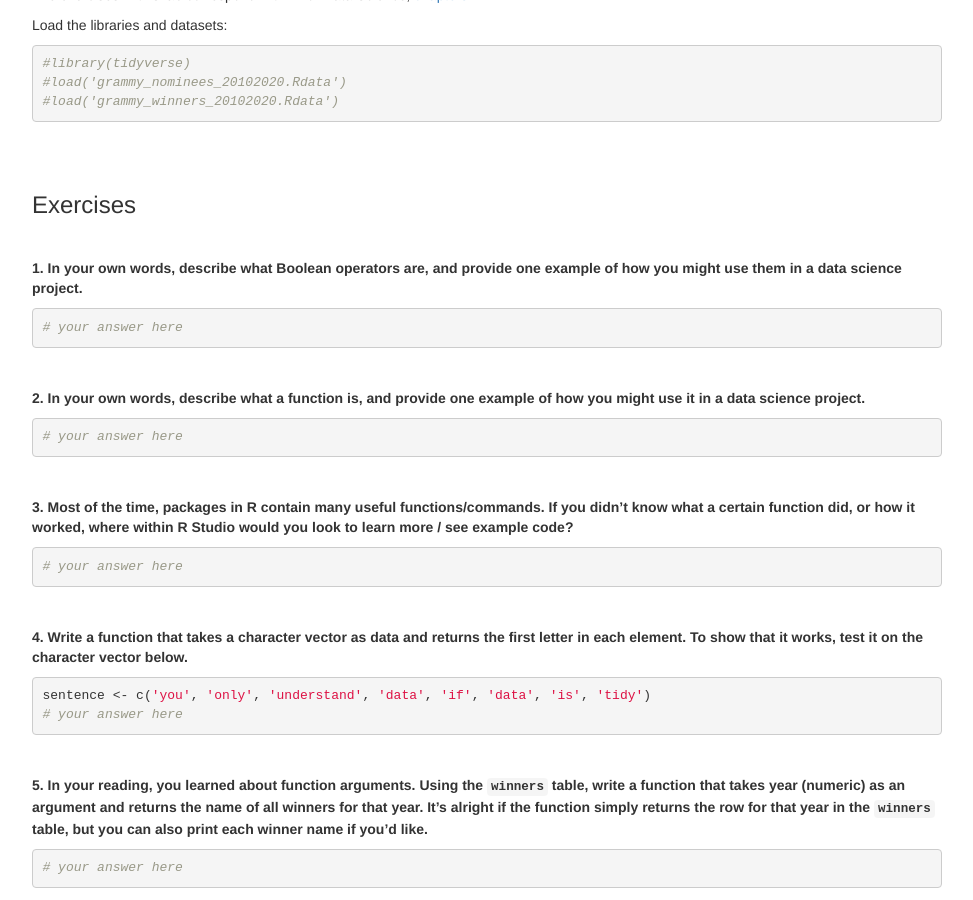
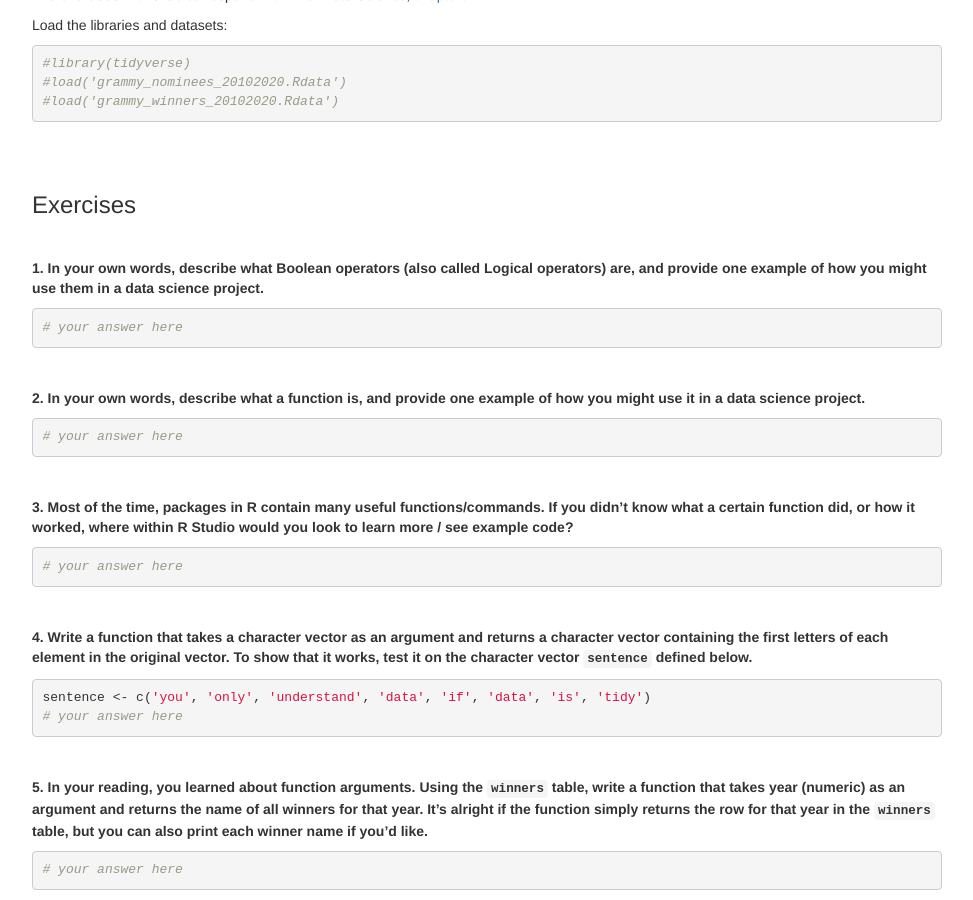
Before and after one commit to dssoc/dssoc.github.io, a Jekyll site: the page assignments/Lab_4.html, which Jekyll copies as it is, in a window 1280 px wide and 900 px high, scrolled down 377 px. Shown: the whole window, without its empty margins (153-1126 px from the left). Built offline with Jekyll 4.4.1, drawn with Linux system fonts in a browser that asks for light colours.

Commit message:
Added some wording for clarity.

````diff
--- a/assignments/Lab_4.Rmd
+++ b/assignments/Lab_4.Rmd
@@ -38,7 +38,7 @@ Load the libraries and datasets:
 ### Exercises
 <br/>
 
-**1. In your own words, describe what Boolean operators are, and provide one example of how you might use them in a data science project.**
+**1. In your own words, describe what Boolean operators (also called Logical operators) are, and provide one example of how you might use them in a data science project.**
 ```{r}
 # your answer here
 ```
@@ -56,7 +56,7 @@ Load the libraries and datasets:
 ```
 <br/>
 
-**4. Write a function that takes a character vector as data and returns the first letter in each element. To show that it works, test it on the character vector below.**
+**4. Write a function that takes a character vector as an argument and returns a character vector containing the first letters of each element in the original vector. To show that it works, test it on the character vector `sentence` defined below.**
 ```{r}
 sentence <- c('you', 'only', 'understand', 'data', 'if', 'data', 'is', 'tidy')
 # your answer here
--- a/assignments/Lab_4.html
+++ b/assignments/Lab_4.html
@@ -401,7 +401,7 @@ summary {
 <div id="exercises" class="section level3">
 <h3>Exercises</h3>
 <p><br /></p>
-<p><strong>1. In your own words, describe what Boolean operators are, and provide one example of how you might use them in a data science project.</strong></p>
+<p><strong>1. In your own words, describe what Boolean operators (also called Logical operators) are, and provide one example of how you might use them in a data science project.</strong></p>
 <pre class="r"><code># your answer here</code></pre>
 <p><br /></p>
 <p><strong>2. In your own words, describe what a function is, and provide one example of how you might use it in a data science project.</strong></p>
@@ -410,7 +410,7 @@ summary {
 <p><strong>3. Most of the time, packages in R contain many useful functions/commands. If you didn’t know what a certain function did, or how it worked, where within R Studio would you look to learn more / see example code?</strong></p>
 <pre class="r"><code># your answer here</code></pre>
 <p><br /></p>
-<p><strong>4. Write a function that takes a character vector as data and returns the first letter in each element. To show that it works, test it on the character vector below.</strong></p>
+<p><strong>4. Write a function that takes a character vector as an argument and returns a character vector containing the first letters of each element in the original vector. To show that it works, test it on the character vector <code>sentence</code> defined below.</strong></p>
 <pre class="r"><code>sentence &lt;- c(&#39;you&#39;, &#39;only&#39;, &#39;understand&#39;, &#39;data&#39;, &#39;if&#39;, &#39;data&#39;, &#39;is&#39;, &#39;tidy&#39;)
 # your answer here</code></pre>
 <p><br /></p>
````
